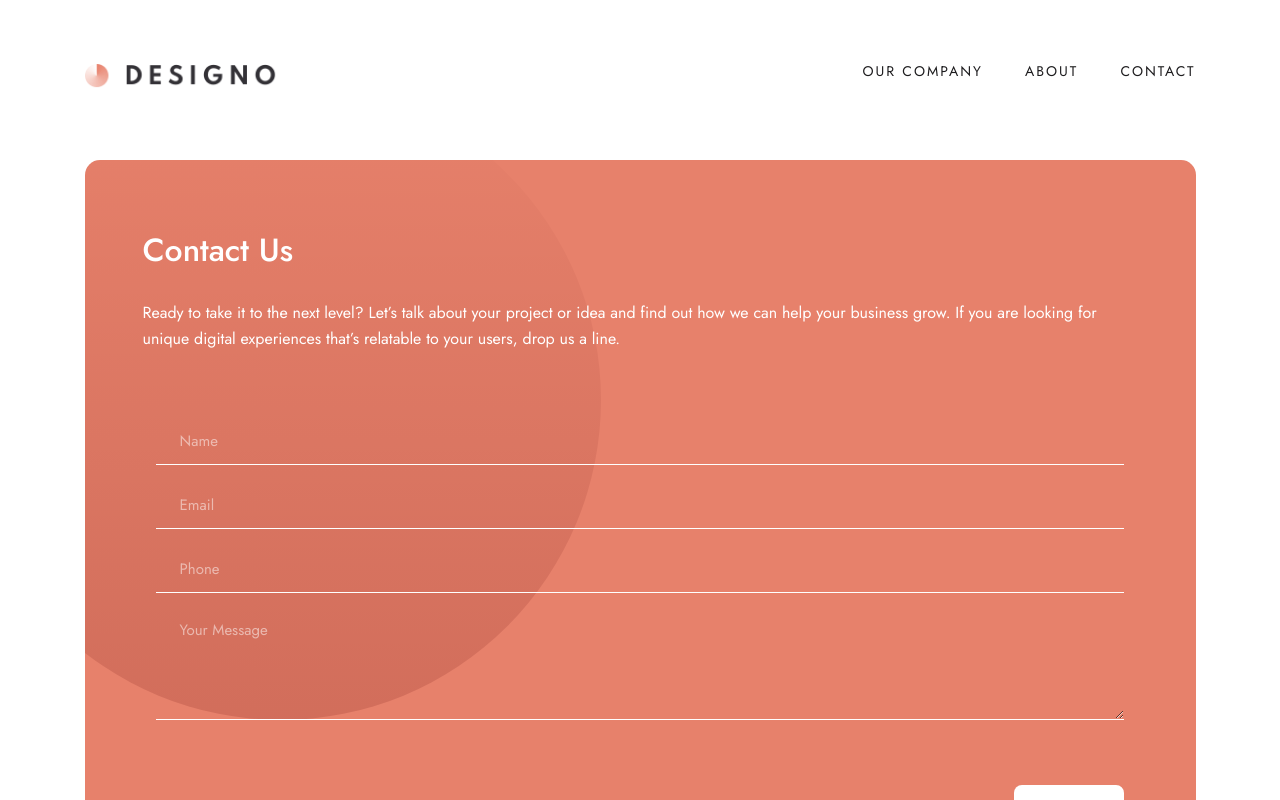
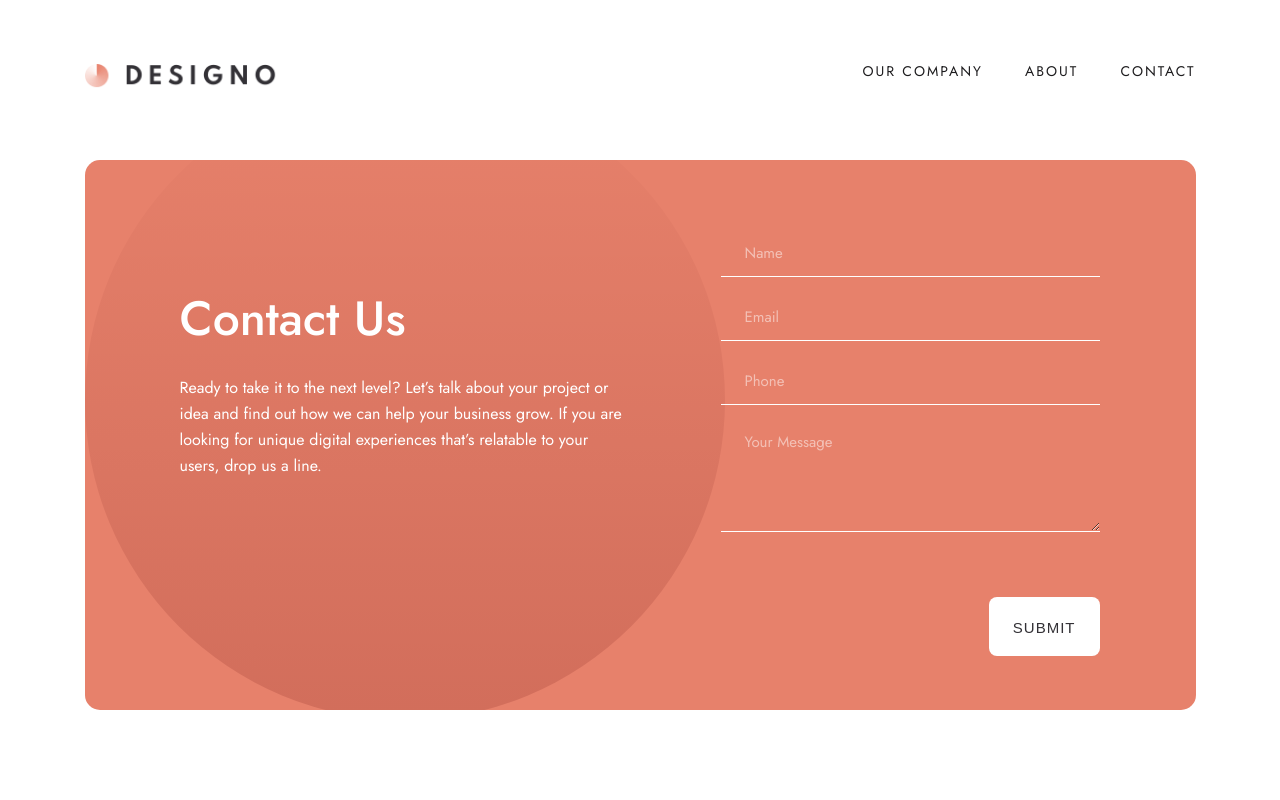
Before and after one commit to dbslapitan/designo, a Next.js app: page /contact in a window 1280 px wide. Shown: the top 800 px of the page. Built offline with nearby package versions, Linux system fonts and the light colour scheme.

Commit message:
finish contant page on all media

```diff
--- a/src/app/contact/page.module.scss
+++ b/src/app/contact/page.module.scss
@@ -20,23 +20,40 @@
         background-position: -7.75rem -5rem;
     }
 
+    @include mid-tablet{
+        display: flex;
+        padding: 3.375rem 0;
+        background-position: 0 -5rem;
+    }
+
+    &__top{
+        padding: 0 1.5rem;
+
+        @include tablet{
+            padding: 0 3.625rem;
+        }
+
+        @include mid-tablet{
+            width: 33.75rem;
+            padding: 5.0625rem 0 0 5.9375rem;
+        }
+    }
+
     &__title{
         @include heading-2;
 
         @include tablet{
-            padding: 0 3.625rem;
+            @include heading-4;
         }
     }
 
     &__description{
         @include body-1;
         margin: 1.5rem auto 0;
-        padding: 0 1.5rem;
         min-height: 7.8125rem;
 
         @include tablet{
             @include body-2;
-            padding: 0 3.625rem;
             margin-top: 2rem;
             margin-left: 0;
             min-height: 4.875rem;
--- a/src/app/contact/page.tsx
+++ b/src/app/contact/page.tsx
@@ -7,8 +7,10 @@ export default function Contact(){
     return(
         <main className={`${styles["contact"]}`}>
             <section className={`${styles["header"]}`}>
-                <h1 className={`${styles["header__title"]}`}>Contact Us</h1>
-                <p className={`${styles["header__description"]}`}>{`Ready to take it to the next level? Let’s talk about your project or idea and find out how we can help your business grow. If you are looking for unique digital experiences that’s relatable to your users, drop us a line.`}</p>
+                <div  className={`${styles["header__top"]}`}>
+                    <h1 className={`${styles["header__title"]}`}>Contact Us</h1>
+                    <p className={`${styles["header__description"]}`}>{`Ready to take it to the next level? Let’s talk about your project or idea and find out how we can help your business grow. If you are looking for unique digital experiences that’s relatable to your users, drop us a line.`}</p>
+                </div>
                 <DetailsFrom />
             </section>
             <Countries />
--- a/src/styles/_mixins.scss
+++ b/src/styles/_mixins.scss
@@ -1,5 +1,11 @@
 @mixin tablet{
     @media screen and (min-width: 768px) {
+        @content;
+    }
+}
+
+@mixin mid-tablet{
+    @media screen and (min-width: 1240px) {
         @content;
     }
 }
--- a/src/ui/details-form/details-form.module.scss
+++ b/src/ui/details-form/details-form.module.scss
@@ -11,6 +11,13 @@
         text-align: right;
     }
 
+    @include mid-tablet{
+        margin: 0;
+        width: unset;
+        padding: 0 6rem;
+        flex-grow: 1;
+    }
+
     &__submit{
         @include body-1;
         margin-top: 3.625rem;
```
